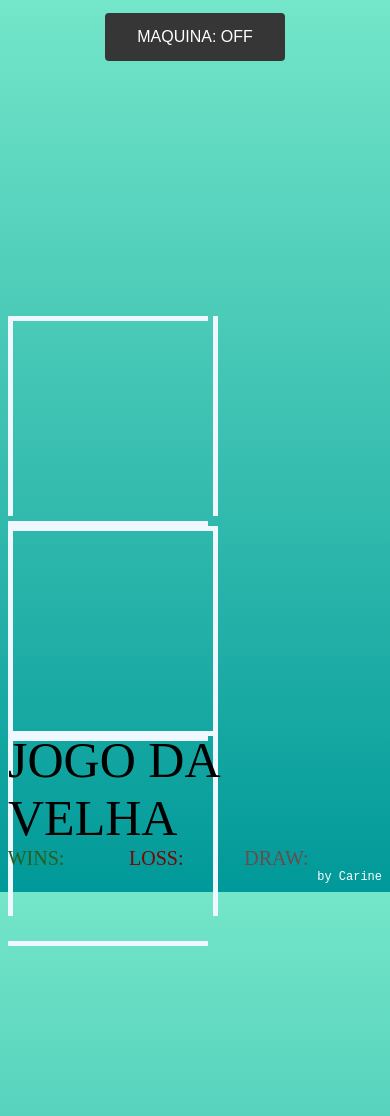
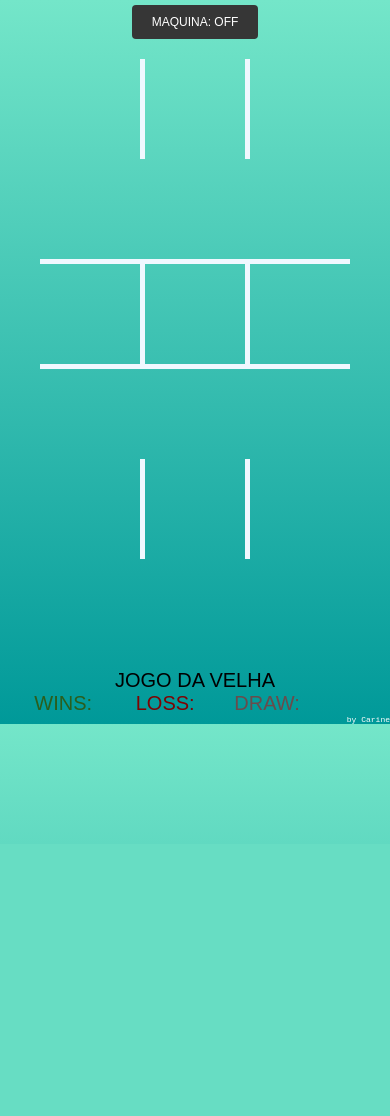
Before and after one commit to MaicouHahn/old_game, a Flask app: page / in a window 390 px wide. After the commit the page ends 729 px from the top, so only its background shows below. Run offline with Flask 3, Linux system fonts and the light colour scheme.

Commit message:
adicionado resolução mobile

```diff
--- a/static/css/style.css
+++ b/static/css/style.css
@@ -1,15 +1,22 @@
 /* static/css/style.css */
+
+/* Estilos comuns para todos os dispositivos */
 body {
     background: linear-gradient(
         180deg,
         rgb(116, 230, 201) 0%,
         rgba(0, 153, 153, 50) 100%
     );
+    font-family: Arial, sans-serif;
+    margin: 0;
+    padding: 0;
 }
+
 .scoreboard {
     display: inline-block;
     width: 100%;
 }
+
 .wins, .loss, .draw, span {
     display: inline-flex;
     color: rgb(105, 76, 76);
@@ -20,12 +27,15 @@ body {
     justify-items: center;
     align-items: center;
 }
+
 .loss {
     color: rgb(126, 3, 3);
 }
+
 .wins {
     color: rgb(42, 94, 29);
 }
+
 #jogo {
     display: grid;
     width: 100%;
@@ -36,28 +46,34 @@ body {
     align-items: center;
     grid-template-columns: repeat(3);
 }
+
 .linha {
     height: 200px;
     border-color: aliceblue;
 }
+
 #casa1, #casa4, #casa7 {
     border-right: solid 0px;
     border-color: aliceblue;
 }
+
 #casa2, #casa5, #casa8 {
     border-left: solid 5px;
     border-right: solid 5px;
     border-color: aliceblue;
 }
+
 #casa3, #casa6, #casa9 {
     border-left: solid 0px;
     border-color: aliceblue;
 }
+
 #casa4, #casa5, #casa6 {
     border-top: solid 5px;
     border-bottom: solid 5px;
     border-color: aliceblue;
 }
+
 .casa {
     border-left: solid 0px;
     display: flex;
@@ -72,10 +88,12 @@ body {
     border-color: aliceblue;
     cursor: pointer;
 }
+
 #resultado {
     font-size: 50px;
     margin-top: 15px;
 }
+
 button {
     background-color: rgb(54, 54, 54);
     border: none;
@@ -90,10 +108,12 @@ button {
     margin-top: 5px;
     margin-bottom: 55px;
 }
+
 button:hover {
     background-color: #4CAF50;
     color: white;
 }
+
 .author {
     font-family: 'Courier New', Courier, monospace;
     font-size: 12px;
@@ -103,7 +123,35 @@ button:hover {
     align-items: center;
     text-align: center;
 }
+
 .author::before {
     display: inline-block;
     content: "by Carine";
 }
+
+/* Estilos para dispositivos móveis */
+@media only screen and (max-width: 768px) {
+    body {
+        font-size: 14px;
+    }
+    .scoreboard {
+        font-size: 16px;
+    }
+    .casa {
+        font-size: 40px;
+        width: 100px;
+        height: 100px;
+    }
+    #resultado {
+        font-size: 20px;
+        margin-top: 10px;
+    }
+    button {
+        padding: 10px 20px;
+        font-size: 12px;
+        margin-bottom: 20px;
+    }
+    .author {
+        font-size: 8px;
+    }
+}
```
